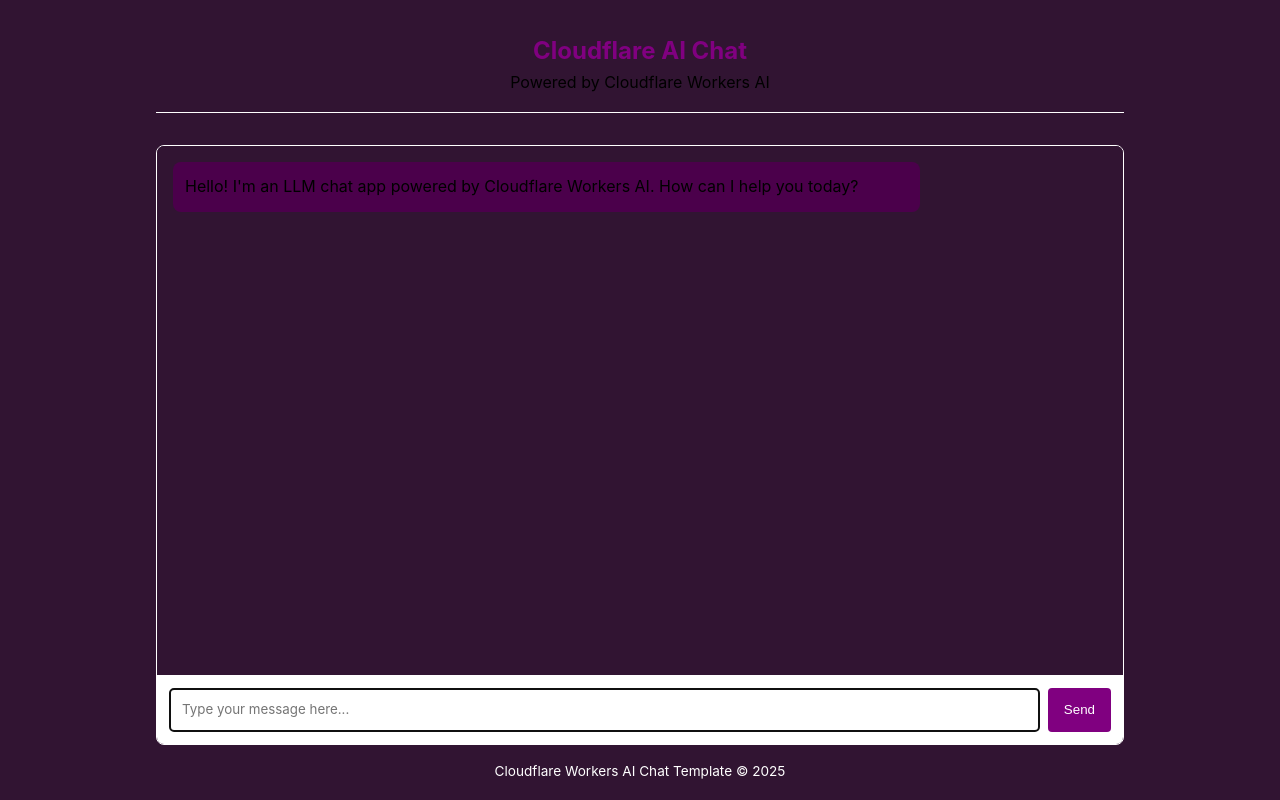
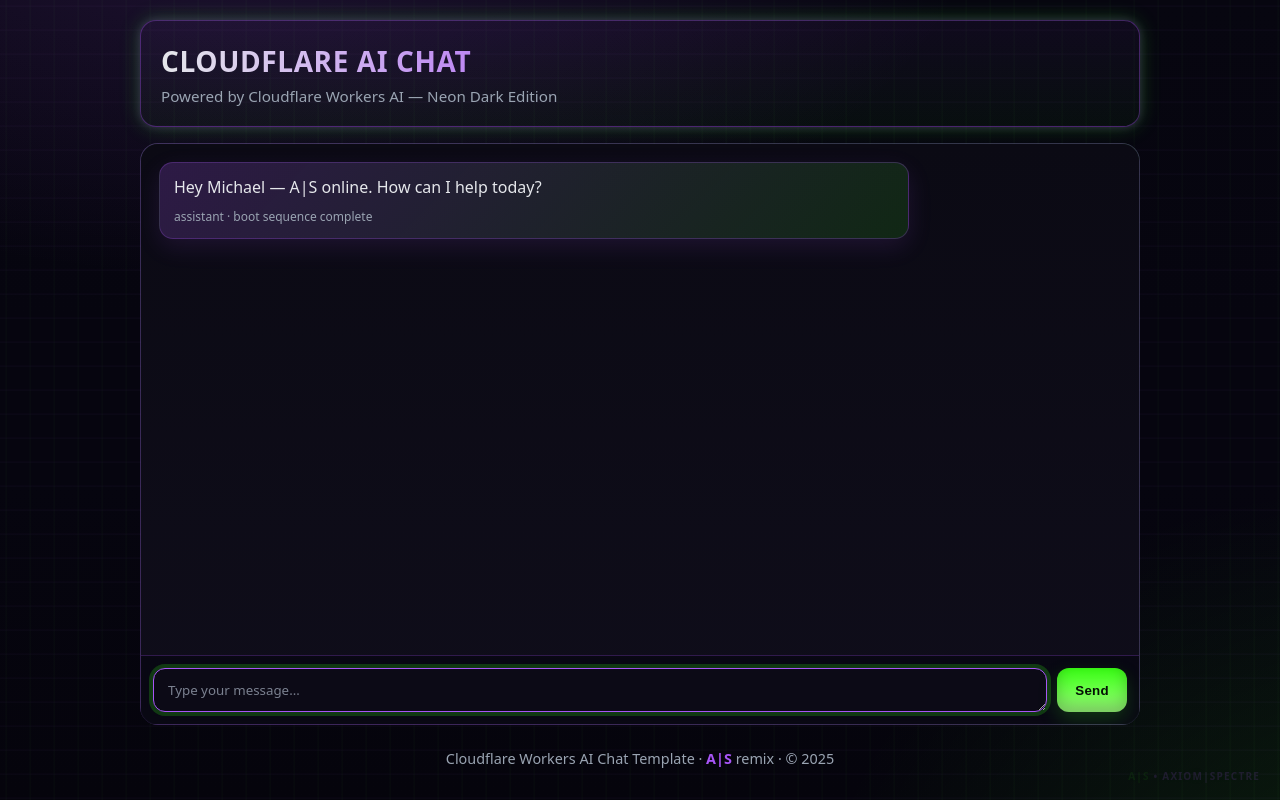
Before and after one commit to illpro226/llm-chat-app-template, a website: page public/index.html in a window 1280 px wide. Drawn offline with Linux system fonts and the light colour scheme.

Commit message:
Revamp index.html for Axiom|Spectre theme
Updated HTML structure and styles for a new theme.

```diff
--- a/public/index.html
+++ b/public/index.html
@@ -3,176 +3,197 @@
   <head>
     <meta charset="UTF-8" />
     <meta name="viewport" content="width=device-width, initial-scale=1.0" />
-		<title>LLM Chat App</title>
+    <title>LLM Chat App · Axiom|Spectre Theme</title>
     <style>
+      /* =============================
+         A|S Neon Dark Theme — Michael
+         Palette: charcoal + neon green + violet
+         ============================= */
       :root {
-				--primary-color: #800080;
-				--primary-hover:  #FF00FF;
-				--light-bg: #311432;
-				--border-color: #FFFFFF;
-				--text-color: #000000;
-				--text-light: #FFFFFF;
-				--user-msg-bg: #9b009b;
-				--assistant-msg-bg: #4b004b;
+        --bg: #06050f;               /* deep charcoal */
+        --panel: #0b0a14;            /* panel background */
+        --panel-2: #0f0d1a;          /* subtle contrast */
+        --glow: #39ff14;             /* neon lime */
+        --glow-soft: rgba(57, 255, 20, 0.35);
+        --violet: #a855f7;           /* neon violet */
+        --magenta: #ff00ff;          /* accent hover */
+        --text: #e5e7eb;             /* primary text */
+        --muted: #9aa4b2;            /* muted text */
+        --border: rgba(168, 85, 247, 0.35);
+        --ring: rgba(57, 255, 20, 0.2);
+        --shadow: 0 0 0.5rem rgba(168, 85, 247, 0.25), 0 0 1.25rem rgba(57, 255, 20, 0.25);
+
+        /* message bubbles */
+        --user-bubble: linear-gradient(135deg, rgba(57,255,20,0.22), rgba(168,85,247,0.18));
+        --assistant-bubble: linear-gradient(135deg, rgba(168,85,247,0.22), rgba(57,255,20,0.12));
       }
 
-			* {
-				box-sizing: border-box;
-				margin: 0;
-				padding: 0;
+      * { box-sizing: border-box; margin: 0; padding: 0; }
+      html, body { height: 100%; }
+
+      body {
+        font-family: ui-sans-serif, system-ui, -apple-system, Segoe UI, Roboto, Oxygen, Ubuntu, Cantarell, "Helvetica Neue", Arial, "Apple Color Emoji", "Segoe UI Emoji";
+        line-height: 1.6;
+        color: var(--text);
+        background: radial-gradient(1200px 600px at 20% -10%, rgba(168,85,247,0.15), transparent 60%),
+                    radial-gradient(1000px 800px at 110% 120%, rgba(57,255,20,0.12), transparent 60%),
+                    linear-gradient(180deg, #070610, #06050f 40%, #06050f 60%, #05040c);
+        overflow: hidden;
       }
 
-			body {
-				font-family:
-					-apple-system, BlinkMacSystemFont, "Segoe UI", Roboto, Oxygen, Ubuntu,
-					Cantarell, sans-serif;
-				line-height: 1.6;
-				color: var(--text-color);
-				max-width: 1000px;
-				margin: 0 auto;
-				padding: 1rem;
-				background-color: var(--light-bg);
+      /* Subtle moving grid / code-rain vibe */
+      body::before {
+        content: "";
+        position: fixed; inset: 0; pointer-events: none; z-index: 0;
+        background-image:
+          linear-gradient(transparent 95%, rgba(168,85,247,0.15) 96%),
+          linear-gradient(90deg, transparent 95%, rgba(57,255,20,0.12) 96%);
+        background-size: 100% 24px, 24px 100%;
+        mix-blend-mode: screen;
+        animation: drift 18s linear infinite;
+        opacity: .25;
+      }
+      @keyframes drift { to { background-position: 0 24px, 24px 0; } }
+
+      /* Outer page frame */
+      .frame {
+        position: relative; z-index: 1;
+        max-width: 1040px; height: 100%; margin: 0 auto; padding: 20px;
+        display: grid; grid-template-rows: auto 1fr auto; gap: 16px;
       }
 
       header {
-				text-align: center;
-				margin-bottom: 2rem;
-				padding: 1rem 0;
-				border-bottom: 1px solid var(--border-color);
+        position: relative;
+        border: 1px solid var(--border);
+        border-radius: 16px;
+        padding: 18px 20px;
+        background: linear-gradient(180deg, rgba(168,85,247,0.06), rgba(57,255,20,0.04));
+        box-shadow: var(--shadow);
       }
+      header h1 {
+        font-size: clamp(18px, 2.2vw, 28px);
+        letter-spacing: 0.6px;
+        font-weight: 700;
+        text-transform: uppercase;
+        background: linear-gradient(90deg, var(--text), var(--violet), var(--glow));
+        -webkit-background-clip: text; background-clip: text; color: transparent;
+      }
+      header p { color: var(--muted); font-size: 0.95rem; }
 
-			h1 {
-				font-size: 1.5rem;
-				color: var(--primary-color);
+      /* Chat container with animated neon border */
+      .chat-wrap {
+        position: relative; border-radius: 18px; overflow: hidden;
+        background: conic-gradient(from 220deg at 50% 50%, rgba(168,85,247,0.12), rgba(57,255,20,0.12), rgba(168,85,247,0.12));
+        padding: 1px; /* border illusion */
+        box-shadow: 0 0 0 1px rgba(168,85,247,0.25) inset, 0 0 32px rgba(57,255,20,0.08) inset;
       }
-
-			.chat-container {
-				display: flex;
-				flex-direction: column;
-				height: calc(100vh - 200px);
-				min-height: 400px;
-				border: 1px solid var(--border-color);
-				border-radius: 8px;
-				overflow: hidden;
+      .chat {
+        display: grid; grid-template-rows: 1fr auto; gap: 0;
+        height: min(76vh, calc(100vh - 220px)); min-height: 480px;
+        background: linear-gradient(180deg, var(--panel), var(--panel-2));
+        border-radius: 17px;
       }
 
       .chat-messages {
-				flex: 1;
-				overflow-y: auto;
-				padding: 1rem;
-				background-color: var(--light-bg);
+        overflow-y: auto; padding: 18px 18px 10px; scroll-behavior: smooth;
+      }
+      /* custom scrollbar */
+      .chat-messages::-webkit-scrollbar { width: 10px; }
+      .chat-messages::-webkit-scrollbar-track { background: transparent; }
+      .chat-messages::-webkit-scrollbar-thumb {
+        background: linear-gradient(var(--violet), var(--glow)); border-radius: 999px; opacity: .6;
       }
 
-			.message {
-				margin-bottom: 1rem;
-				padding: 0.75rem;
-				border-radius: 8px;
-				max-width: 80%;
+      .message { max-width: 78%; margin: 0 0 14px; padding: 12px 14px; border-radius: 14px; position: relative; }
+      .message p { color: var(--text); }
+
+      .assistant { background: var(--assistant-bubble); border: 1px solid rgba(168,85,247,0.25); box-shadow: 0 8px 24px rgba(168,85,247,0.12); }
+      .user { margin-left: auto; background: var(--user-bubble); border: 1px solid rgba(57,255,20,0.35); box-shadow: 0 8px 24px rgba(57,255,20,0.12); }
+
+      .message .meta { font-size: 0.75rem; color: var(--muted); margin-top: 6px; }
+
+      /* input row */
+      .input-row { display: grid; grid-template-columns: 1fr auto; gap: 10px; padding: 12px; border-top: 1px solid rgba(168,85,247,0.25); background: rgba(6,5,15,0.6); backdrop-filter: blur(6px); }
+
+      textarea {
+        resize: vertical; min-height: 44px; max-height: 180px; width: 100%;
+        padding: 12px 14px; border-radius: 12px; border: 1px solid rgba(168,85,247,0.35);
+        background: #0c0a16; color: var(--text); font-family: inherit; outline: none;
+        transition: box-shadow .2s, border-color .2s;
       }
+      textarea:focus { border-color: var(--violet); box-shadow: 0 0 0 4px var(--ring); }
+      textarea::placeholder { color: #7b8190; }
 
-			.user-message {
-				background-color: var(--user-msg-bg);
-				align-self: flex-end;
-				margin-left: auto;
+      .btn {
+        appearance: none; border: 0; border-radius: 12px; padding: 0 18px; font-weight: 600; letter-spacing: 0.3px;
+        color: #051006; background: linear-gradient(180deg, var(--glow), #9bff7b);
+        box-shadow: 0 8px 20px rgba(57,255,20,0.18), inset 0 -6px 16px rgba(0,0,0,0.25);
+        cursor: pointer; transition: transform .06s ease, filter .2s ease;
       }
+      .btn:hover { filter: brightness(1.08); }
+      .btn:active { transform: translateY(1px); }
+      .btn:disabled { filter: saturate(0) brightness(0.6); cursor: not-allowed; }
 
-			.assistant-message {
-				background-color: var(--assistant-msg-bg);
-				align-self: flex-start;
+      .typing { display: none; padding: 0 18px 10px; color: var(--muted); font-style: italic; }
+      .typing.visible { display: block; }
+      .dots:after {
+        content: "…"; animation: ellipses 1.2s steps(4, end) infinite;
       }
+      @keyframes ellipses { 0% { content: ""; } 25% { content: "."; } 50% { content: ".."; } 75% { content: "..."; } 100% { content: ""; } }
 
-			.message-input {
-				display: flex;
-				padding: 0.75rem;
-				border-top: 1px solid var(--border-color);
-				background-color: white;
+      footer { text-align: center; color: var(--muted); font-size: .9rem; padding: 6px 0 10px; }
+
+      /* A|S watermark — subtle, tasteful, always-present */
+      .watermark {
+        position: fixed; right: 20px; bottom: 16px; z-index: 0; pointer-events: none;
+        font-weight: 700; letter-spacing: .12em; text-transform: uppercase; font-size: 10px;
+        color: rgba(57,255,20,0.35);
+        text-shadow: 0 0 12px rgba(57,255,20,0.25), 0 0 22px rgba(168,85,247,0.2);
+        opacity: .22; user-select: none;
       }
+      .watermark .sig { opacity: .9; }
+      .watermark .sig::after { content: "  •  Axiom|Spectre"; color: rgba(168,85,247,0.7); font-weight: 600; }
 
-			#user-input {
-				flex: 1;
-				padding: 0.75rem;
-				border: 1px solid var(--border-color);
-				border-radius: 4px;
-				font-family: inherit;
-				resize: none;
-				min-height: 44px;
-			}
-
-			#send-button {
-				margin-left: 0.5rem;
-				padding: 0 1rem;
-				background-color: var(--primary-color);
-				color: white;
-				border: none;
-				border-radius: 4px;
-				cursor: pointer;
-				transition: background-color 0.2s;
-			}
-
-			#send-button:hover {
-				background-color: var(--primary-hover);
-			}
-
-			#send-button:disabled {
-				background-color: var(--text-light);
-				cursor: not-allowed;
-			}
-
-			.typing-indicator {
-				display: none;
-				margin-bottom: 1rem;
-				font-style: italic;
-				color: var(--text-light);
-			}
-
-			.typing-indicator.visible {
-				display: block;
-			}
-
-			footer {
-				margin-top: 1rem;
-				text-align: center;
-				font-size: 0.85rem;
-				color: var(--text-light);
+      /* Reduce motion for users who prefer it */
+      @media (prefers-reduced-motion: reduce) {
+        body::before, .btn, header, .chat-wrap { animation: none !important; }
       }
     </style>
   </head>
   <body>
+    <div class="frame">
       <header>
         <h1>Cloudflare AI Chat</h1>
-			<p>Powered by Cloudflare Workers AI</p>
+        <p>Powered by Cloudflare Workers AI — Neon Dark Edition</p>
       </header>
 
-		<div class="chat-container">
+      <div class="chat-wrap">
+        <div class="chat">
           <div id="chat-messages" class="chat-messages">
-				<div class="message assistant-message">
-					<p>
-						Hello! I'm an LLM chat app powered by Cloudflare Workers AI. How can
-						I help you today?
-					</p>
+            <div class="message assistant">
+              <p>Hey Michael — A|S online. How can I help today?</p>
+              <div class="meta">assistant · boot sequence complete</div>
             </div>
           </div>
 
-			<div class="typing-indicator" id="typing-indicator">
-				AI is thinking...
+          <div class="typing" id="typing-indicator"><span class="dots">AI is thinking</span></div>
+
+          <div class="input-row">
+            <textarea id="user-input" placeholder="Type your message…" rows="1" autofocus></textarea>
+            <button id="send-button" class="btn">Send</button>
           </div>
-
-			<div class="message-input">
-				<textarea
-					id="user-input"
-					placeholder="Type your message here..."
-					rows="1"
-					autofocus
-				></textarea>
-				<button id="send-button">Send</button>
         </div>
       </div>
 
       <footer>
-			<p>Cloudflare Workers AI Chat Template &copy; 2025</p>
+        <p>Cloudflare Workers AI Chat Template · <span style="color: var(--violet); font-weight:600;">A|S</span> remix · © 2025</p>
       </footer>
+    </div>
 
-		<!-- Chat app script -->
+    <!-- A|S watermark signature -->
+    <div class="watermark"><span class="sig">A|S</span></div>
+
+    <!-- Chat app script (unchanged) -->
     <script src="chat.js"></script>
   </body>
 </html>
```
Lines whose indentation alone changed are shown as unchanged.
